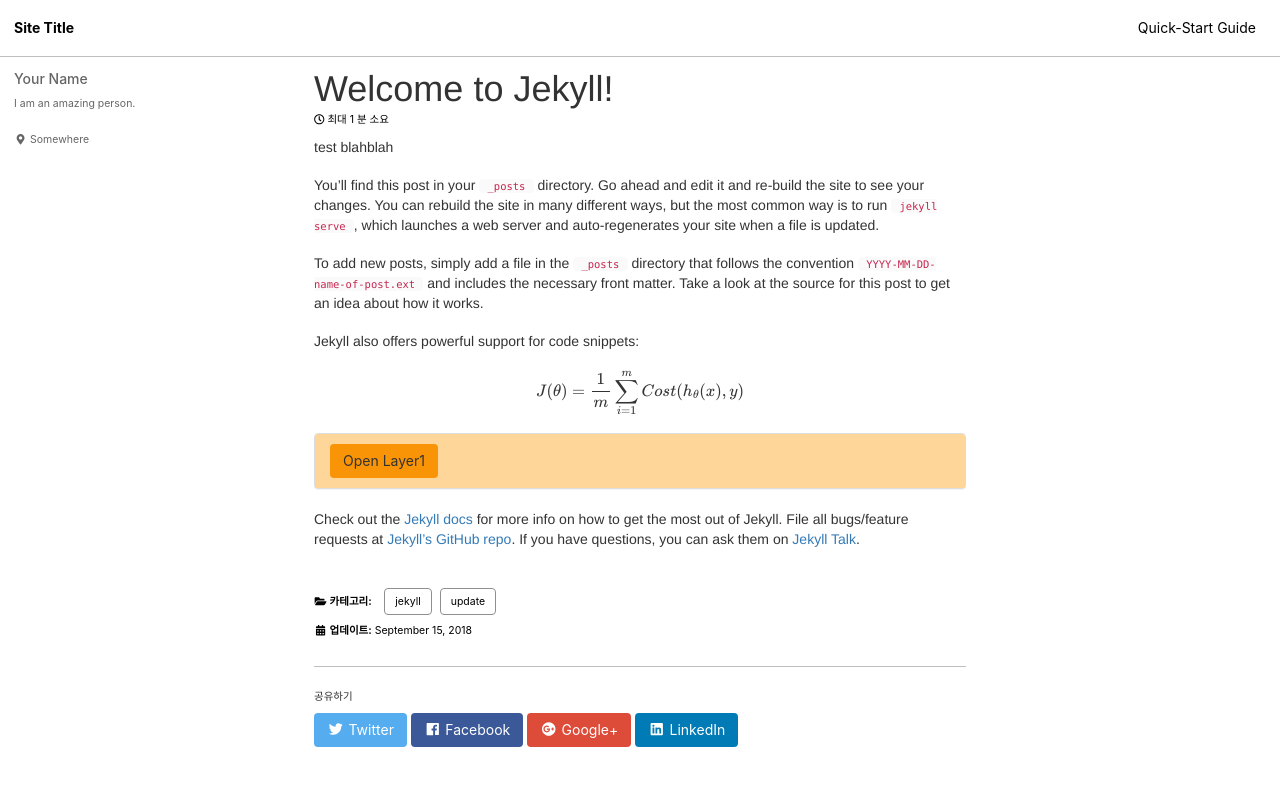
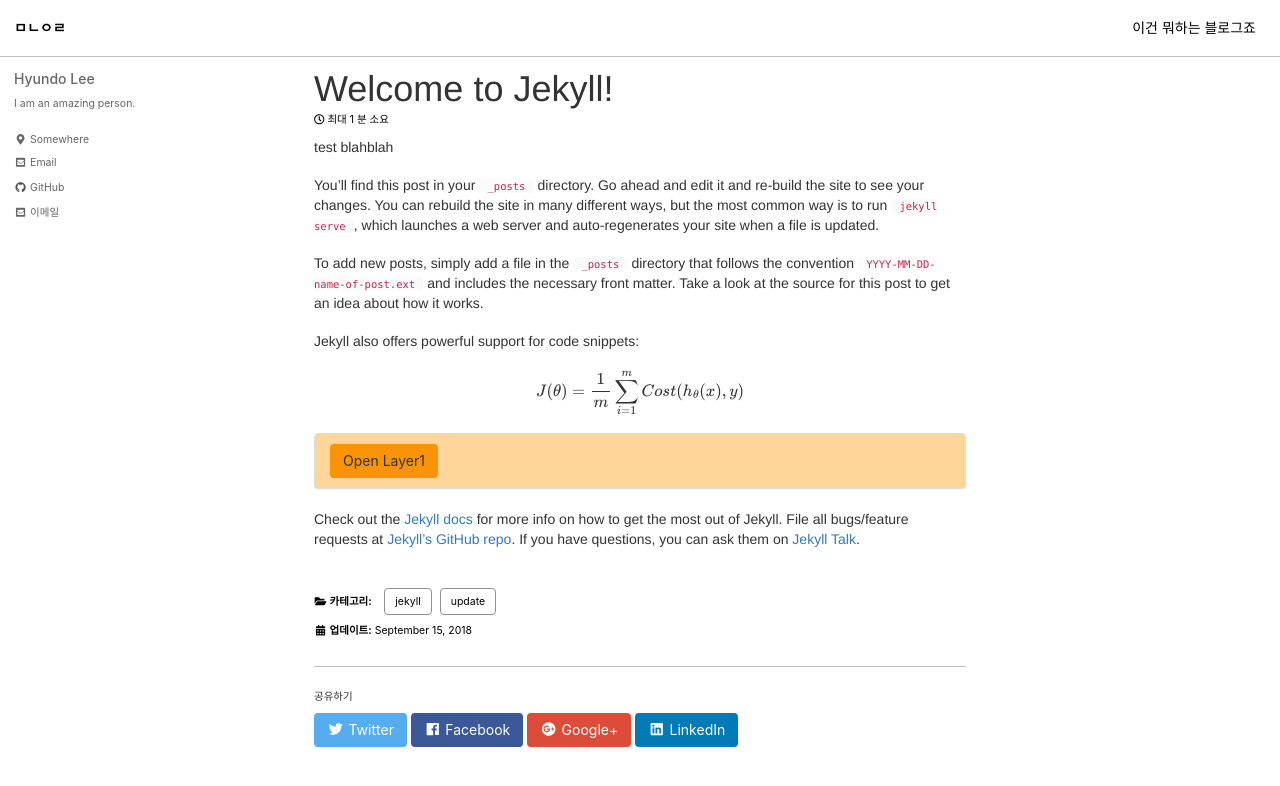
Before and after one commit to illhyhl1111/PPPP.github.io, a Jekyll site: the page built from _posts/2018-09-14-first-post.md, in a window 1280 px wide and 900 px high. Shown: the top 786 px of the window. Built offline with Jekyll 4.4.1, drawn with Linux system fonts in a browser that asks for light colours; nearby versions of some CDN libraries; formulas are drawn with MathJax 3; some of the changed text lies outside the part shown.

Commit message:
config changed

```diff
--- a/_config.yml
+++ b/_config.yml
@@ -16,10 +16,10 @@ minimal_mistakes_skin    : "contrast" # "air", "aqua", "contrast", "dark", "dirt
 
 # Site Settings
 locale                   : "ko-KR"
-title                    : "Site Title"
+title                    : "ㅁㄴㅇㄹ"
 title_separator          : "-"
-name                     : "Your Name"
-description              : "An amazing website."
+name                     : "Hyundo Lee"
+description              : "정리용 블로그"
 url                      : "https://illhyhl1111.github.io" # the base hostname & protocol for your site e.g. "https://mmistakes.github.io"
 baseurl                  : "" # the subpath of your site, e.g. "/blog"
 repository               : # GitHub username/repo-name e.g. "mmistakes/minimal-mistakes"
@@ -100,51 +100,51 @@ analytics:
 
 # Site Author
 author:
-  name             : "Your Name"
+  name             : "Hyundo Lee"
   avatar           : # path of avatar image, e.g. "/assets/images/bio-photo.jpg"
   bio              : "I am an amazing person."
   location         : "Somewhere"
-  email            :
+  email            : "illhyhl1111@snu.ac.kr"
   links:
     - label: "Email"
       icon: "fas fa-fw fa-envelope-square"
-      # url: mailto:your.name@email.com
-    - label: "Website"
-      icon: "fas fa-fw fa-link"
+      url: mailto:illhyhl1111@snu.ac.kr
+#    - label: "Website"
+#      icon: "fas fa-fw fa-link"
       # url: "https://your-website.com"
-    - label: "Twitter"
-      icon: "fab fa-fw fa-twitter-square"
+#    - label: "Twitter"
+#      icon: "fab fa-fw fa-twitter-square"
       # url: "https://twitter.com/"
-    - label: "Facebook"
-      icon: "fab fa-fw fa-facebook-square"
+#    - label: "Facebook"
+#      icon: "fab fa-fw fa-facebook-square"
       # url: "https://facebook.com/"
     - label: "GitHub"
       icon: "fab fa-fw fa-github"
-      # url: "https://github.com/"
-    - label: "Instagram"
-      icon: "fab fa-fw fa-instagram"
+      url: "https://github.com/illhyhl1111"
+#    - label: "Instagram"
+#      icon: "fab fa-fw fa-instagram"
       # url: "https://instagram.com/"
 
 # Site Footer
 footer:
   links:
-    - label: "Twitter"
-      icon: "fab fa-fw fa-twitter-square"
+#    - label: "Twitter"
+#      icon: "fab fa-fw fa-twitter-square"
       # url:
-    - label: "Facebook"
-      icon: "fab fa-fw fa-facebook-square"
+#    - label: "Facebook"
+#      icon: "fab fa-fw fa-facebook-square"
       # url:
     - label: "GitHub"
       icon: "fab fa-fw fa-github"
+      url: "https://github.com/illhyhl1111"
+#    - label: "GitLab"
+#      icon: "fab fa-fw fa-gitlab"
       # url:
-    - label: "GitLab"
-      icon: "fab fa-fw fa-gitlab"
+#    - label: "Bitbucket"
+#      icon: "fab fa-fw fa-bitbucket"
       # url:
-    - label: "Bitbucket"
-      icon: "fab fa-fw fa-bitbucket"
-      # url:
-    - label: "Instagram"
-      icon: "fab fa-fw fa-instagram"
+#    - label: "Instagram"
+#      icon: "fab fa-fw fa-instagram"
       # url:
 
 
--- a/_data/navigation.yml
+++ b/_data/navigation.yml
@@ -1,7 +1,7 @@
 # main links
 main:
-  - title: "Quick-Start Guide"
-    url: https://mmistakes.github.io/minimal-mistakes/docs/quick-start-guide/
+  - title: "이건 뭐하는 블로그죠"
+    url: https://illhyhl1111.github.io/jekyll/update/first-post/
   # - title: "About"
   #   url: https://mmistakes.github.io/minimal-mistakes/about/
   # - title: "Sample Posts"
```
